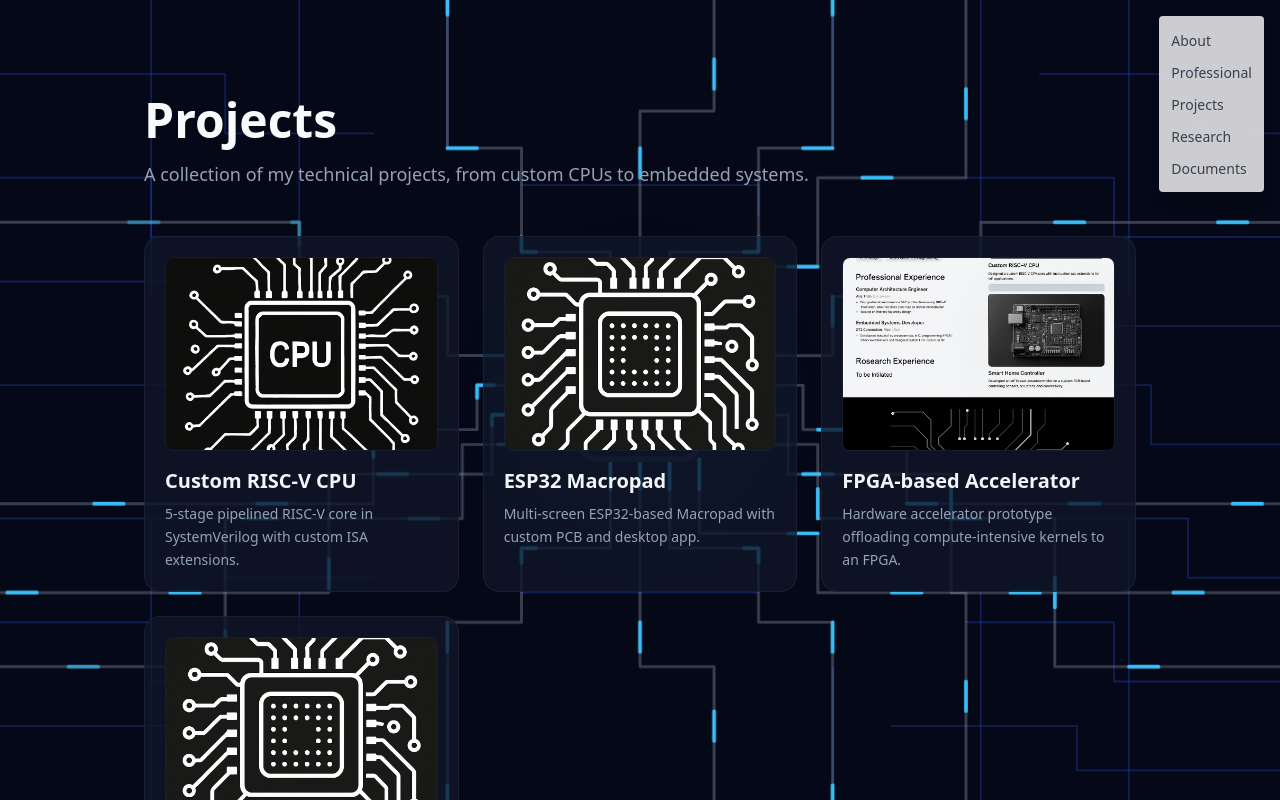
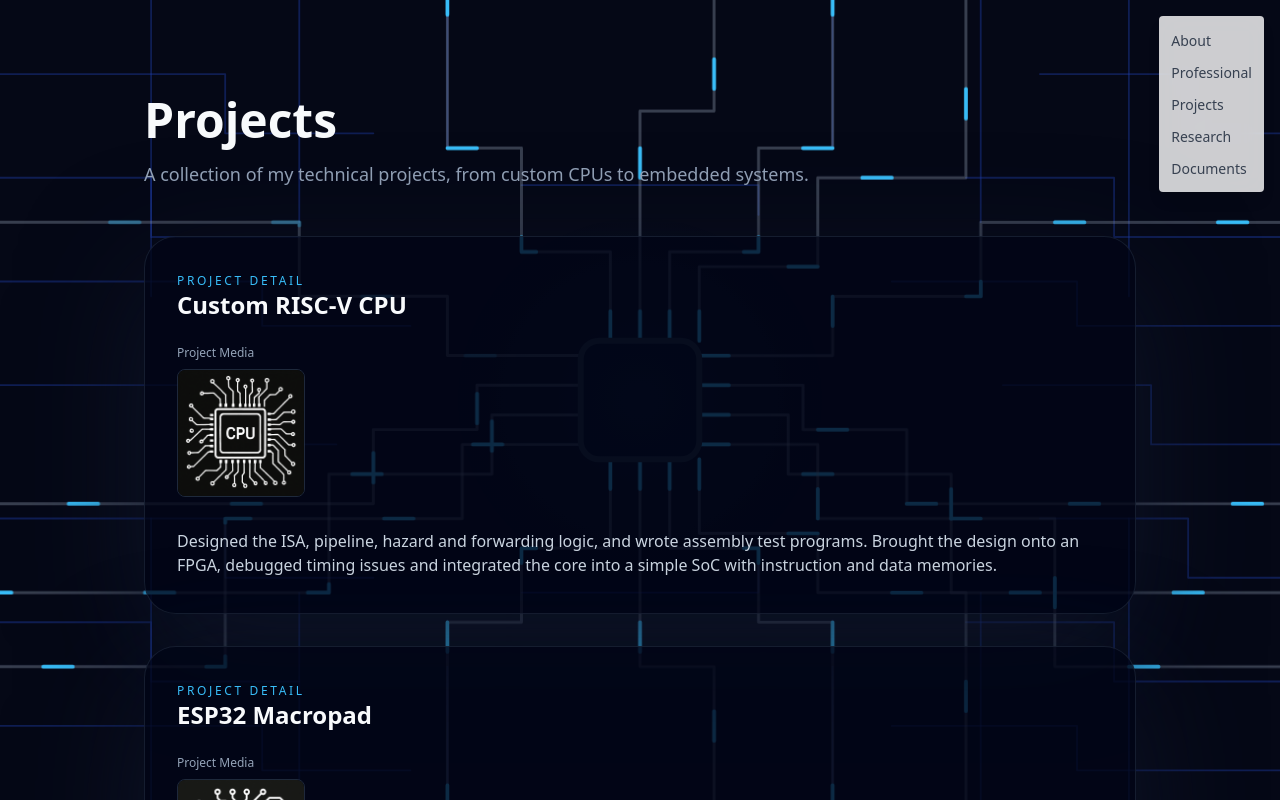
Before and after one commit to a-vidhawan/portfolio, a React (Vite) app: page /projects in a window 1280 px wide. Shown: the top 800 px of the page. Built offline with nearby package versions, Linux system fonts and the light colour scheme.

Commit message:
Refactor pages to show all items fully expanded

```diff
--- a/src/pages/ExperiencePage.jsx
+++ b/src/pages/ExperiencePage.jsx
@@ -1,10 +1,7 @@
-import React, { useState } from "react";
+import React from "react";
 import { experienceList, experienceFull } from "../components/Professional";
-import { X } from "lucide-react";
 
 export default function ExperiencePage() {
-  const [selectedId, setSelectedId] = useState(null);
-
   return (
     <div className="min-h-screen">
       <div className="mb-12">
@@ -16,69 +13,42 @@ export default function ExperiencePage() {
         </p>
       </div>
 
-      {/* Grid Layout */}
-      <div className="grid gap-6 md:grid-cols-2 lg:grid-cols-3">
-        {experienceList.map((item) => (
+      <div className="space-y-8">
+        {experienceList.map((item) => {
+          const details = experienceFull[item.id];
+          return (
             <div
               key={item.id}
-            onClick={() => setSelectedId(item.id)}
-            className="group relative bg-slate-900/80 border border-slate-800/60 rounded-2xl p-6 cursor-pointer hover:border-sky-500/50 hover:bg-slate-900/95 transition-all duration-300 hover:-translate-y-1 hover:shadow-[0_10px_40px_rgba(14,165,233,0.15)]"
+              className="relative rounded-[32px] border border-slate-800/70 bg-slate-950/80 px-6 py-8 md:px-8 md:py-9 shadow-[0_40px_120px_rgba(15,23,42,0.8)] overflow-hidden"
             >
+              <div className="flex items-start justify-between mb-6">
+                <div>
+                  <p className="text-xs uppercase tracking-[0.22em] text-sky-400 mb-1">
+                    Professional Role
+                  </p>
+                  <h2 className="text-xl md:text-2xl font-semibold text-slate-50 mb-2">
+                    {details.title}
+                  </h2>
                   <div className="mb-4">
-              <h3 className="text-xl font-semibold text-slate-100 group-hover:text-sky-300 transition-colors">
-                {item.title}
+                    <h3 className="text-lg font-medium text-slate-200">
+                      {details.company}
                     </h3>
-              <p className="text-sm text-sky-400 font-medium mt-1">
-                {item.company}
-              </p>
-              <p className="text-xs text-slate-500 mt-1">{item.period}</p>
-            </div>
-            <p className="text-sm text-slate-400 leading-relaxed">
-              {item.summary}
-            </p>
-          </div>
-        ))}
-      </div>
-
-      {/* Modal for Details */}
-      {selectedId && (
-        <div className="fixed inset-0 z-50 flex items-center justify-center p-4 bg-slate-950/80 backdrop-blur-sm animate-in fade-in duration-200">
-          <div
-            className="relative w-full max-w-2xl bg-slate-900 border border-slate-700 rounded-3xl shadow-2xl p-8 animate-in zoom-in-95 duration-200"
-            onClick={(e) => e.stopPropagation()}
-          >
-            <button
-              onClick={() => setSelectedId(null)}
-              className="absolute top-4 right-4 p-2 rounded-full hover:bg-slate-800 text-slate-400 hover:text-slate-200 transition"
-            >
-              <X className="w-6 h-6" />
-            </button>
-
-            <div className="mb-6">
-              <h2 className="text-2xl font-bold text-slate-50 mb-1">
-                {experienceFull[selectedId].title}
-              </h2>
-              <p className="text-lg text-sky-400 font-medium">
-                {experienceFull[selectedId].company}
-              </p>
-              <p className="text-sm text-slate-500 mt-1">
-                {experienceFull[selectedId].period}
-              </p>
-            </div>
-
-            <div className="prose prose-invert prose-sm max-w-none">
-              <p className="text-slate-300 leading-relaxed whitespace-pre-line">
-                {experienceFull[selectedId].details}
+                    <p className="text-sm text-slate-500">
+                      {details.period}
                     </p>
                   </div>
                 </div>
-          {/* Click outside to close */}
-          <div
-            className="absolute inset-0 -z-10"
-            onClick={() => setSelectedId(null)}
-          />
               </div>
-      )}
+
+              <div className="flex-1">
+                <p className="text-sm md:text-base text-slate-300 leading-relaxed whitespace-pre-line">
+                  {details.details}
+                </p>
+              </div>
+            </div>
+          );
+        })}
+      </div>
     </div>
   );
 }
--- a/src/pages/ProjectsPage.jsx
+++ b/src/pages/ProjectsPage.jsx
@@ -1,10 +1,7 @@
-import React, { useState } from "react";
+import React, { useRef } from "react";
 import { projectsList, projectsFull } from "../components/Projects";
-import { X } from "lucide-react";
 
 export default function ProjectsPage() {
-  const [selectedId, setSelectedId] = useState(null);
-
   return (
     <div className="min-h-screen">
       <div className="mb-12">
@@ -16,74 +13,52 @@ export default function ProjectsPage() {
         </p>
       </div>
 
-      {/* Grid Layout */}
-      <div className="grid gap-6 md:grid-cols-2 lg:grid-cols-3">
-        {projectsList.map((item) => (
+      <div className="space-y-8">
+        {projectsList.map((item) => {
+          const details = projectsFull[item.id];
+          return (
             <div
               key={item.id}
-            onClick={() => setSelectedId(item.id)}
-            className="group relative bg-slate-900/80 border border-slate-800/60 rounded-2xl p-5 cursor-pointer hover:border-sky-500/50 hover:bg-slate-900/95 transition-all duration-300 hover:-translate-y-1 hover:shadow-[0_10px_40px_rgba(14,165,233,0.15)] flex flex-col"
+              className="relative rounded-[32px] border border-slate-800/70 bg-slate-950/80 px-6 py-8 md:px-8 md:py-9 shadow-[0_40px_120px_rgba(15,23,42,0.8)] overflow-hidden"
             >
-            <div className="mb-4 overflow-hidden rounded-lg border border-slate-800/50">
-              <img
-                src={item.thumb}
-                alt={item.title}
-                className="w-full h-48 object-cover transition-transform duration-500 group-hover:scale-105"
-              />
+              <div className="flex items-center justify-between mb-6">
+                <div>
+                  <p className="text-xs uppercase tracking-[0.22em] text-sky-400">
+                    Project Detail
+                  </p>
+                  <h2 className="text-xl md:text-2xl font-semibold text-slate-50">
+                    {details.title}
+                  </h2>
                 </div>
-            <h3 className="text-xl font-semibold text-slate-100 group-hover:text-sky-300 transition-colors mb-2">
-              {item.title}
-            </h3>
-            <p className="text-sm text-slate-400 leading-relaxed">
-              {item.summary}
-            </p>
-          </div>
-        ))}
               </div>
 
-      {/* Modal for Details */}
-      {selectedId && (
-        <div className="fixed inset-0 z-50 flex items-center justify-center p-4 bg-slate-950/80 backdrop-blur-sm animate-in fade-in duration-200">
-          <div
-            className="relative w-full max-w-3xl bg-slate-900 border border-slate-700 rounded-3xl shadow-2xl p-8 animate-in zoom-in-95 duration-200 max-h-[90vh] overflow-y-auto"
-            onClick={(e) => e.stopPropagation()}
-          >
-            <button
-              onClick={() => setSelectedId(null)}
-              className="absolute top-4 right-4 p-2 rounded-full hover:bg-slate-800 text-slate-400 hover:text-slate-200 transition z-10"
-            >
-              <X className="w-6 h-6" />
-            </button>
-
-            <h2 className="text-2xl md:text-3xl font-bold text-slate-50 mb-6 pr-8">
-              {projectsFull[selectedId].title}
-            </h2>
-
+              <div className="flex-1 pr-2">
                 {/* Gallery */}
-            <div className="flex gap-4 overflow-x-auto pb-4 mb-6 scroll-smooth">
-              {projectsFull[selectedId].gallery.map((imgSrc, idx) => (
+                <div className="mb-6">
+                  <p className="text-xs text-slate-400 mb-2">Project Media</p>
+                  <div className="flex gap-4 overflow-x-auto pb-2 scroll-smooth" style={{ overscrollBehaviorX: "contain" }}>
+                    {details.gallery.map((imgSrc, idx) => (
                       <img
                         key={idx}
                         src={imgSrc}
-                  alt={`${projectsFull[selectedId].title} media ${idx + 1}`}
-                  className="h-48 md:h-64 rounded-xl border border-slate-700/60 object-cover shrink-0"
+                        alt={`${details.title} media ${idx + 1}`}
+                        className="h-32 rounded-lg border border-slate-700/60 object-cover"
                       />
                     ))}
                   </div>
+                </div>
 
-            <div className="prose prose-invert prose-sm max-w-none bg-slate-800/30 p-6 rounded-2xl border border-slate-700/30">
-              <p className="text-slate-300 leading-relaxed whitespace-pre-line">
-                {projectsFull[selectedId].details}
+                {/* Details */}
+                <div>
+                  <p className="text-sm md:text-base text-slate-300 leading-relaxed whitespace-pre-line">
+                    {details.details}
                   </p>
                 </div>
               </div>
-          {/* Click outside to close */}
-          <div
-            className="absolute inset-0 -z-10"
-            onClick={() => setSelectedId(null)}
-          />
             </div>
-      )}
+          );
+        })}
+      </div>
     </div>
   );
 }
--- a/src/pages/ResearchPage.jsx
+++ b/src/pages/ResearchPage.jsx
@@ -1,10 +1,7 @@
-import React, { useState } from "react";
+import React from "react";
 import { researchItems, researchFull } from "../components/Research";
-import { X } from "lucide-react";
 
 export default function ResearchPage() {
-  const [selectedId, setSelectedId] = useState(null);
-
   return (
     <div className="min-h-screen">
       <div className="mb-12">
@@ -16,59 +13,34 @@ export default function ResearchPage() {
         </p>
       </div>
 
-      {/* Grid Layout */}
-      <div className="grid gap-6 md:grid-cols-2 lg:grid-cols-3">
-        {researchItems.map((item) => (
+      <div className="space-y-8">
+        {researchItems.map((item) => {
+          const details = researchFull[item.id];
+          return (
             <div
               key={item.id}
-            onClick={() => setSelectedId(item.id)}
-            className="group relative bg-slate-900/80 border border-slate-800/60 rounded-2xl p-6 cursor-pointer hover:border-sky-500/50 hover:bg-slate-900/95 transition-all duration-300 hover:-translate-y-1 hover:shadow-[0_10px_40px_rgba(14,165,233,0.15)]"
+              className="relative rounded-[32px] border border-slate-800/70 bg-slate-950/80 px-6 py-8 md:px-8 md:py-9 shadow-[0_40px_120px_rgba(15,23,42,0.8)] overflow-hidden"
             >
-            <div className="mb-4">
-              <h3 className="text-xl font-semibold text-slate-100 group-hover:text-sky-300 transition-colors">
-                {item.title}
-              </h3>
+              <div className="flex items-center justify-between mb-6">
+                <div>
+                  <p className="text-xs uppercase tracking-[0.22em] text-sky-400">
+                    Research Detail
+                  </p>
+                  <h2 className="text-xl md:text-2xl font-semibold text-slate-50">
+                    {details.title}
+                  </h2>
                 </div>
-            <p className="text-sm text-slate-400 leading-relaxed">
-              {item.summary}
-            </p>
-          </div>
-        ))}
               </div>
 
-      {/* Modal for Details */}
-      {selectedId && (
-        <div className="fixed inset-0 z-50 flex items-center justify-center p-4 bg-slate-950/80 backdrop-blur-sm animate-in fade-in duration-200">
-          <div
-            className="relative w-full max-w-2xl bg-slate-900 border border-slate-700 rounded-3xl shadow-2xl p-8 animate-in zoom-in-95 duration-200"
-            onClick={(e) => e.stopPropagation()}
-          >
-            <button
-              onClick={() => setSelectedId(null)}
-              className="absolute top-4 right-4 p-2 rounded-full hover:bg-slate-800 text-slate-400 hover:text-slate-200 transition"
-            >
-              <X className="w-6 h-6" />
-            </button>
-
-            <div className="mb-6">
-              <h2 className="text-2xl font-bold text-slate-50 mb-1">
-                {researchFull[selectedId].title}
-              </h2>
-            </div>
-
-            <div className="prose prose-invert prose-sm max-w-none">
-              <p className="text-slate-300 leading-relaxed whitespace-pre-line">
-                {researchFull[selectedId].details}
+              <div className="flex-1">
+                <p className="text-sm md:text-base text-slate-300 leading-relaxed whitespace-pre-line">
+                  {details.details}
                 </p>
               </div>
             </div>
-          {/* Click outside to close */}
-          <div
-            className="absolute inset-0 -z-10"
-            onClick={() => setSelectedId(null)}
-          />
+          );
+        })}
       </div>
-      )}
     </div>
   );
 }
```
Lines whose indentation alone changed are shown as unchanged.
